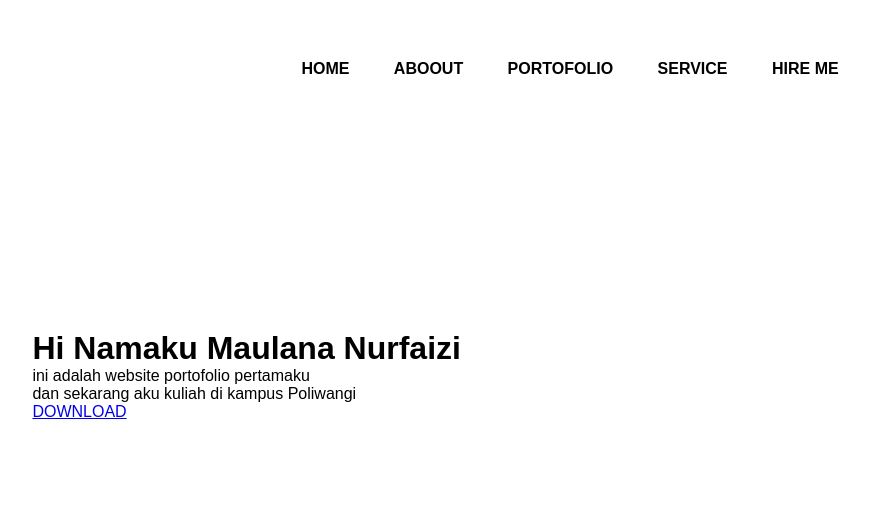
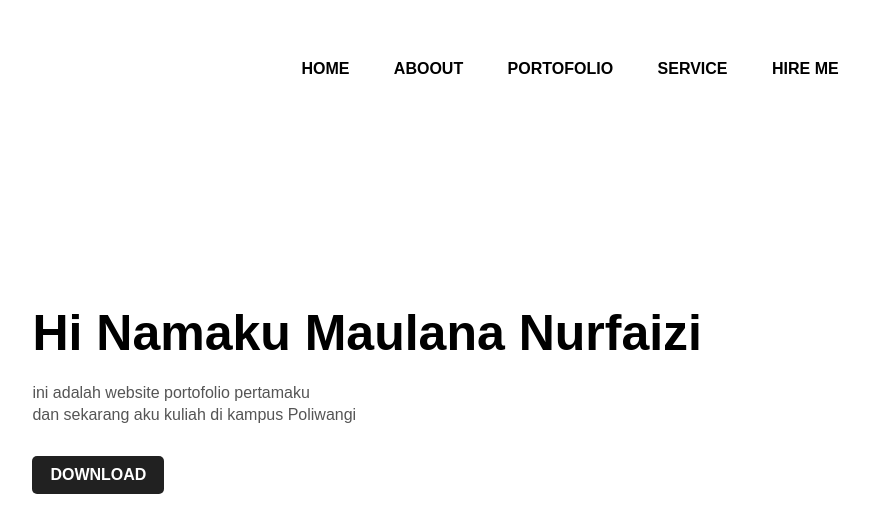
Before and after one commit to Maraiz/my-personal-web, a plain HTML site: page my-personal-web/index.html in a window 1280 px wide. Shown: the whole page, without its empty margins (70-939 px from the left). Drawn offline with Linux system fonts and the light colour scheme.

Commit message:
update lagi

```diff
--- a/my-personal-web/style.css
+++ b/my-personal-web/style.css
@@ -41,5 +41,31 @@ nav ul li a:hover{
 
 .date1{
     margin-left: 8%;
-    margin-top: 15%;
+    margin-top: 13%;
 }
+
+.date1 h1{
+    font-size: 50px;
+    color: rgb(0, 0, 0);
+    margin-bottom: 20px;
+}
+
+.date1 p{
+    color: #555;
+    line-height: 22px;
+}
+
+.date1 a{
+    background: #212121;
+    padding: 10px 18px;
+    text-decoration: none;
+    font-weight: bold;
+    color: #fff;
+    display: inline-block;
+    margin: 30px 0;
+    border-radius: 5px;
+}
+
+.date1 a:hover{
+    color: brown;
+}
```
